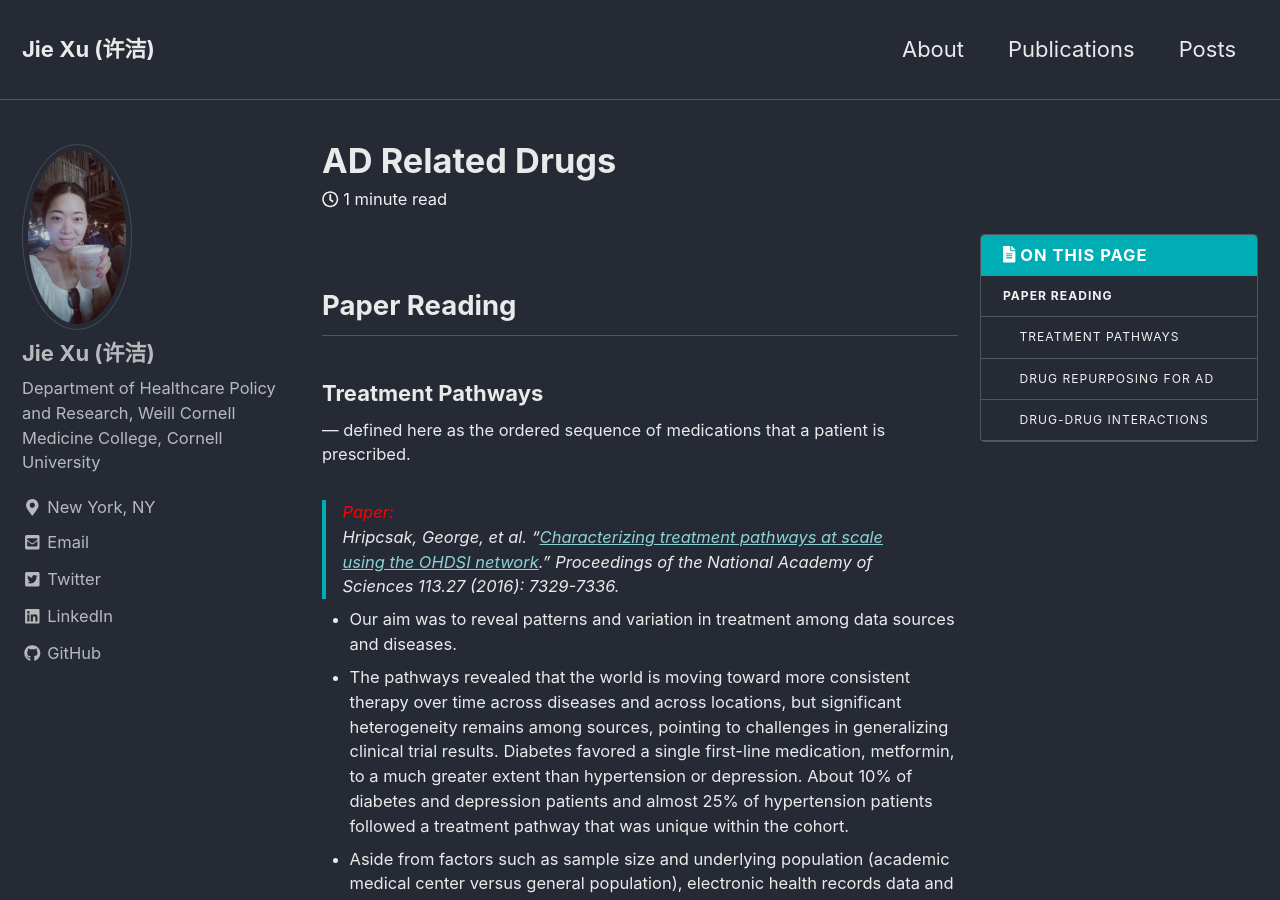
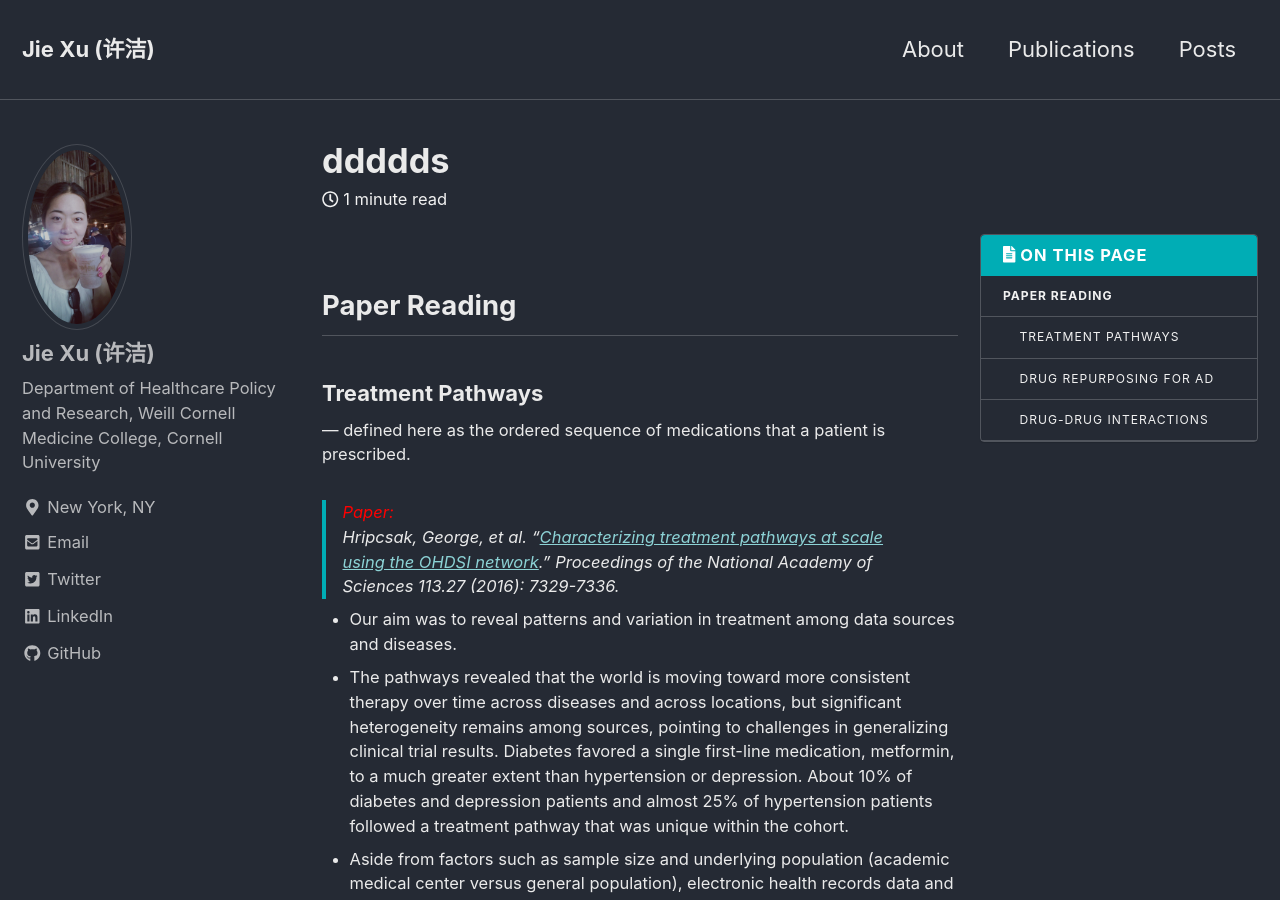
Before and after one commit to jxu1015/jxu1015.github.io, a Jekyll site: the page built from _posts/2019-09-03-aaalzheimer's Disease.md, in a window 1280 px wide and 900 px high. Built offline with Jekyll 4.4.1, drawn with Linux system fonts in a browser that asks for light colours; nearby versions of some CDN libraries.

Commit message:
Update 2019-09-03-aaalzheimer's Disease.md

```diff
--- a/_posts/2019-09-03-aaalzheimer's Disease.md
+++ b/_posts/2019-09-03-aaalzheimer's Disease.md
@@ -1,5 +1,5 @@
 ---
-title: "AD Related Drugs"
+title: "ddddds"
 categories:
   - Alzheimer's Disease
 tags:
```
